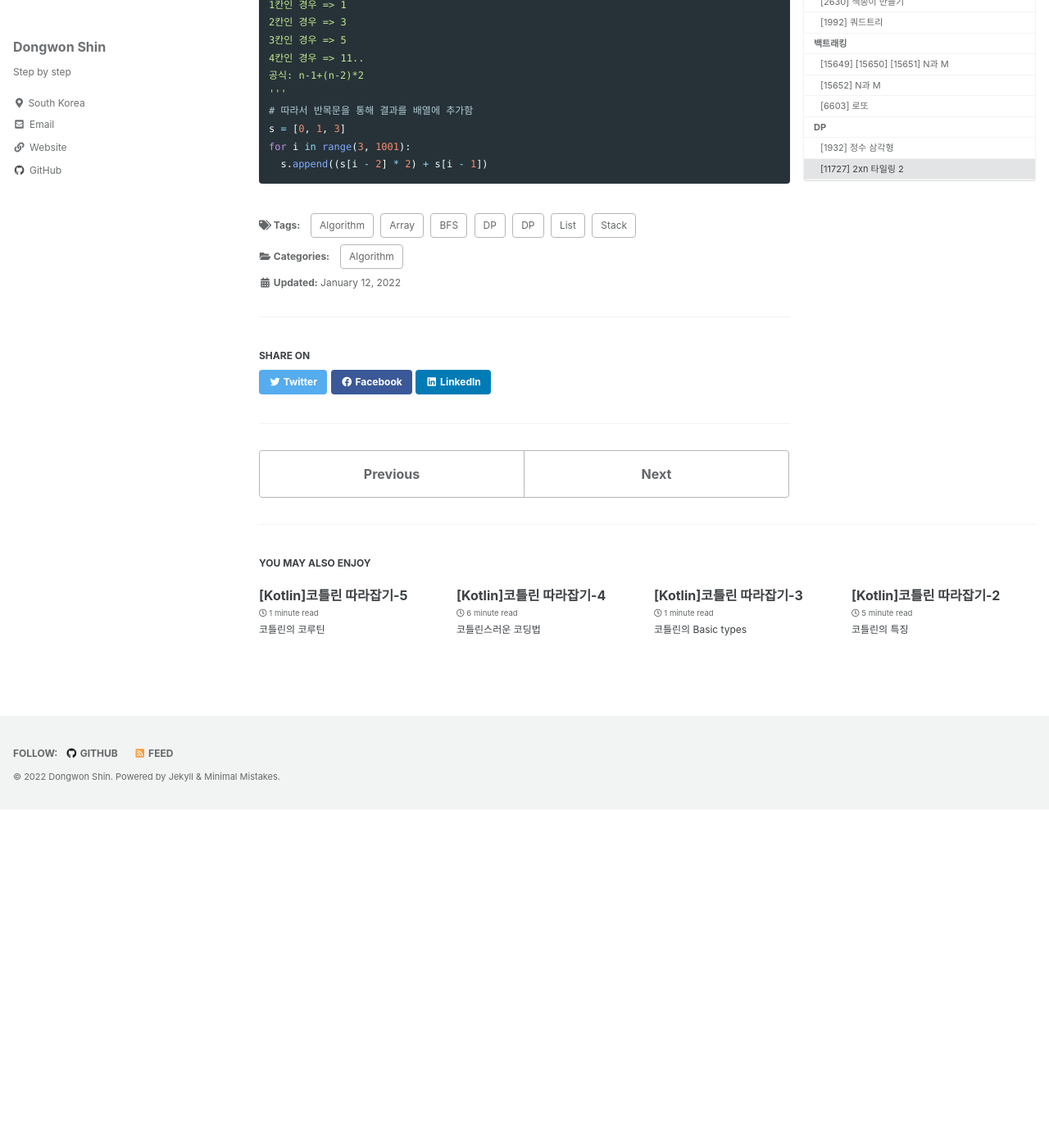
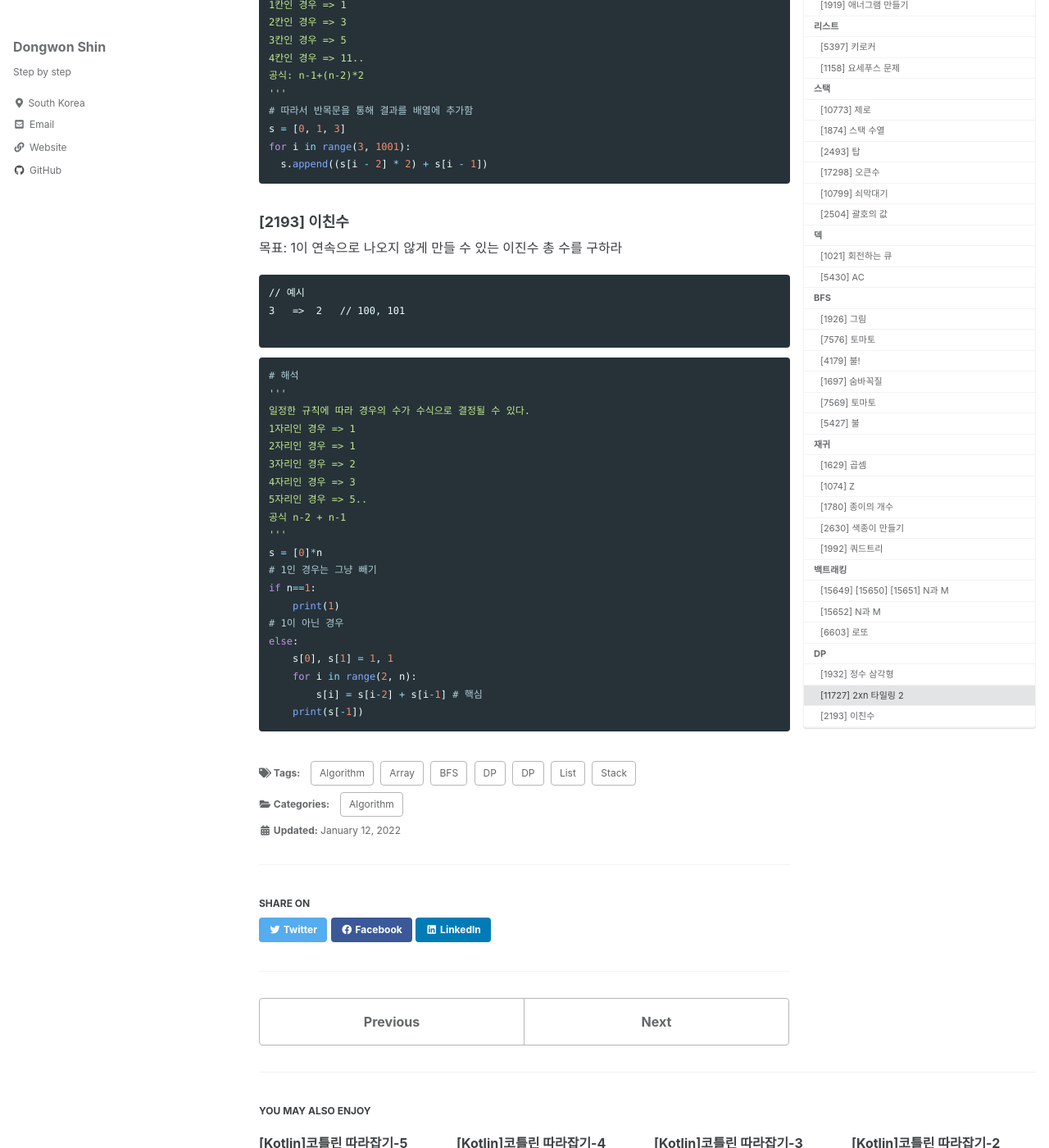
Before and after one commit to ponopono0322/ponopono0322.github.io, a Jekyll site: the page built from _posts/2022-01-12-algorithm.md, in a window 1280 px wide and 1400 px high, scrolled down 20526 px. Shown: the whole window at 82% size. Built offline with Jekyll 4.4.1, drawn with Linux system fonts in a browser that asks for light colours; cached includes are drawn as plain includes; some web fonts are replaced; before the commit the page ends 21513 px from its top, so only the background shows below that.

Commit message:
Update 2022-01-12-algorithm.md

````diff
--- a/_posts/2022-01-12-algorithm.md
+++ b/_posts/2022-01-12-algorithm.md
@@ -966,3 +966,34 @@ s = [0, 1, 3]
 for i in range(3, 1001):
   s.append((s[i - 2] * 2) + s[i - 1])
 ```
+
+### [2193] 이친수
+목표: 1이 연속으로 나오지 않게 만들 수 있는 이진수 총 수를 구하라
+```
+// 예시
+3   =>  2   // 100, 101
+
+```
+
+```python
+# 해석
+'''
+일정한 규칙에 따라 경우의 수가 수식으로 결정될 수 있다.
+1자리인 경우 => 1
+2자리인 경우 => 1
+3자리인 경우 => 2
+4자리인 경우 => 3
+5자리인 경우 => 5..
+공식 n-2 + n-1
+'''
+s = [0]*n
+# 1인 경우는 그냥 빼기
+if n==1:
+    print(1)
+# 1이 아닌 경우
+else:
+    s[0], s[1] = 1, 1
+    for i in range(2, n):
+        s[i] = s[i-2] + s[i-1] # 핵심
+    print(s[-1])
+```
````
